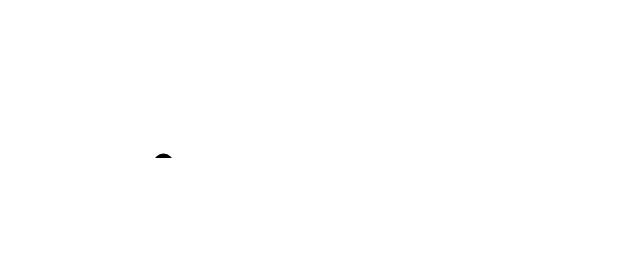
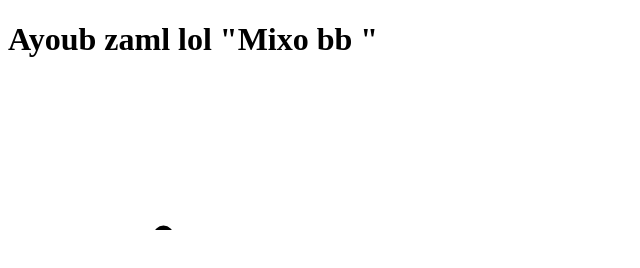
Before and after one commit to maroiane/Maroc_shoping_host_site, a plain HTML site: page test.html in a window 1280 px wide. Shown: the whole page, without its empty margins (0-640 px from the left). Drawn offline with Linux system fonts and the light colour scheme.

Commit message:
Update test.html

```diff
--- a/test.html
+++ b/test.html
@@ -4,6 +4,7 @@
 <title>ayoub</title>
 </head>
 <body>
+  <h1>Ayoub zaml lol "Mixo bb "</h1>
 <canvas></canvas>
 <script type="text/javascript">
 const canvas = document.querySelector("canvas");
```
